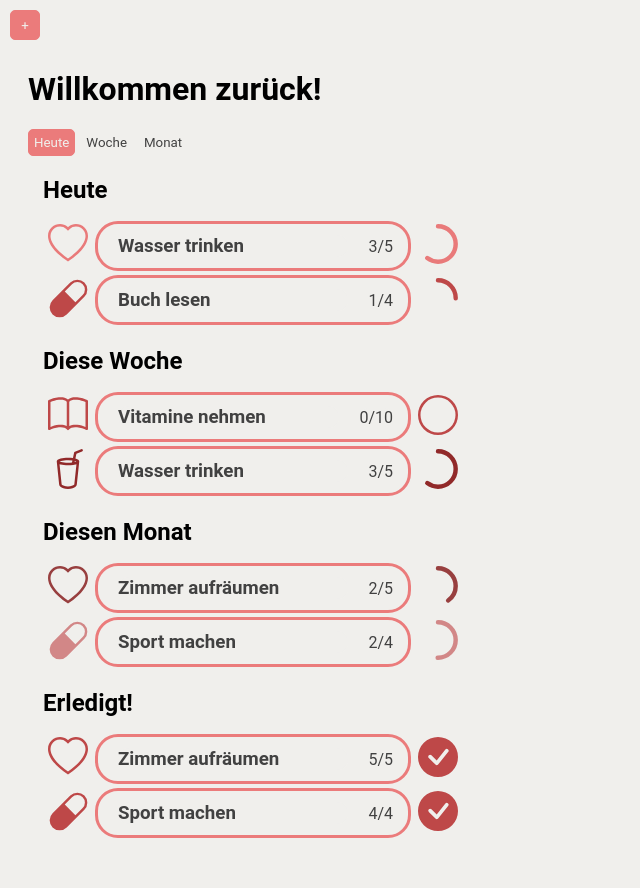
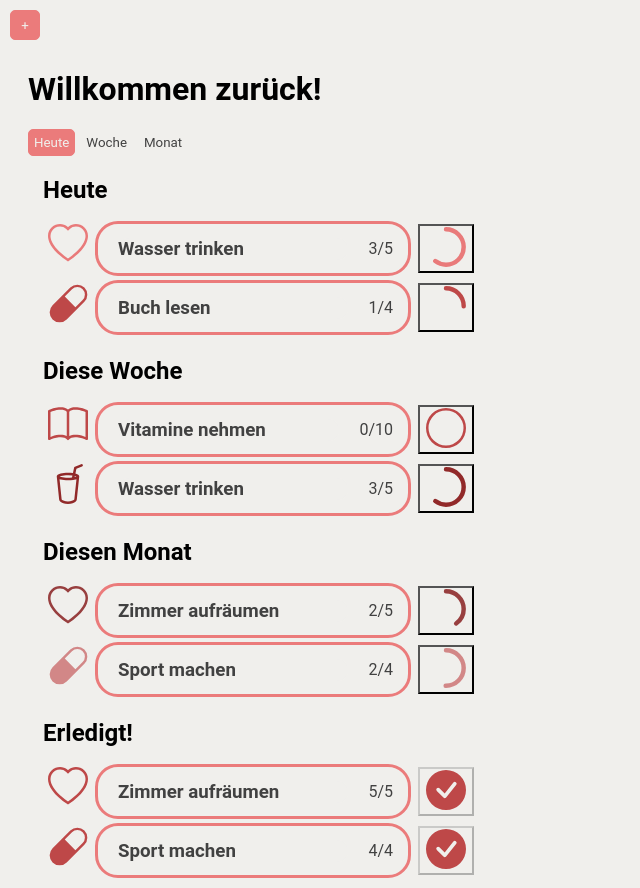
Before and after one commit to angi-mint/habit-tracker, a Vue app: page / in a window 1280 px wide. Shown: the whole page, without its empty margins (0-640 px from the left). Before the commit the page ends 848 px from the top, so only its background shows below. Built offline with nearby package versions, Linux system fonts and the light colour scheme.

Commit message:
added function to disable button
Signed-off-by: Angi Mint <68991185+angi-mint@users.noreply.github.com>

```diff
--- a/src/vue/components/calendar/TrackButton.vue
+++ b/src/vue/components/calendar/TrackButton.vue
@@ -4,11 +4,9 @@ const HabitTrack = defineProps({
     id: Number,
     color: String,
     percentage: Number,
-    size: Number
+    size: Number,
+    disabled: Boolean
 });
-
-const size = HabitTrack.size + "px";
-
 
 async function trackHabit() {
     //await window.api.sendTrackHabit(HabitTrack.id);
@@ -17,7 +15,7 @@ async function trackHabit() {
 </script>
 
 <template>
-    <div @click="trackHabit">
+    <button @click="trackHabit" :disabled="HabitTrack.disabled">
         <svg v-if="HabitTrack.percentage !== 100 && HabitTrack.percentage !== 0" :width="HabitTrack.size" :height="HabitTrack.size" viewBox="0 0 36 36" class="tracker-progress">
             <path class="tracker-circle" :stroke-dasharray="`${HabitTrack.percentage}, 100`" d="M18 2.0845 a 15.9155 15.9155 0 0 1 0 31.831 a 15.9155 15.9155 0 0 1 0 -31.831"/>
         </svg>
@@ -27,15 +25,18 @@ async function trackHabit() {
         <svg v-else class="tracker-svg tracker-progress" xmlns="http://www.w3.org/2000/svg" :width="HabitTrack.size" :height="HabitTrack.size" fill="currentColor" viewBox="0 0 16 16">
             <path d="M8 15A7 7 0 1 1 8 1a7 7 0 0 1 0 14m0 1A8 8 0 1 0 8 0a8 8 0 0 0 0 16"/>
         </svg>
-    </div>
+    </button>
 </template>
 
 <style scoped>
 
-.tracker-progress {
+button:hover {
     cursor: pointer;
 }
 
+button:disabled {
+    cursor: not-allowed;
+}
 .tracker-circle {
     stroke: v-bind('HabitTrack.color');
 }
```
